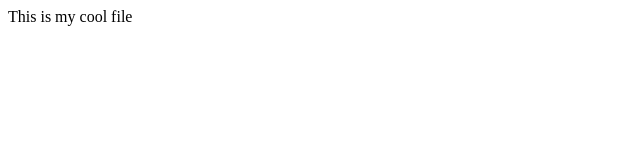
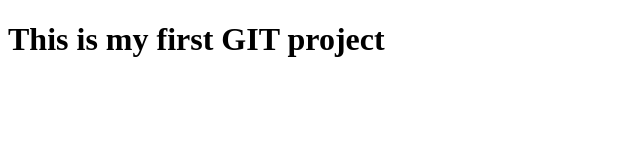
Before and after one commit to taknetus/myappsample, a plain HTML site: page index.html in a window 1280 px wide. Shown: the whole page, without its empty margins (0-640 px from the left). Drawn offline with Linux system fonts and the light colour scheme.

Commit message:
Second Commit of myApp

```diff
--- a/index.html
+++ b/index.html
@@ -7,7 +7,7 @@
     <title>This is My app</title>
 </head>
 <body>
-    This is my cool file
+    <h1>This is my first GIT project</h1>
 
 </body>
 </html>
```
